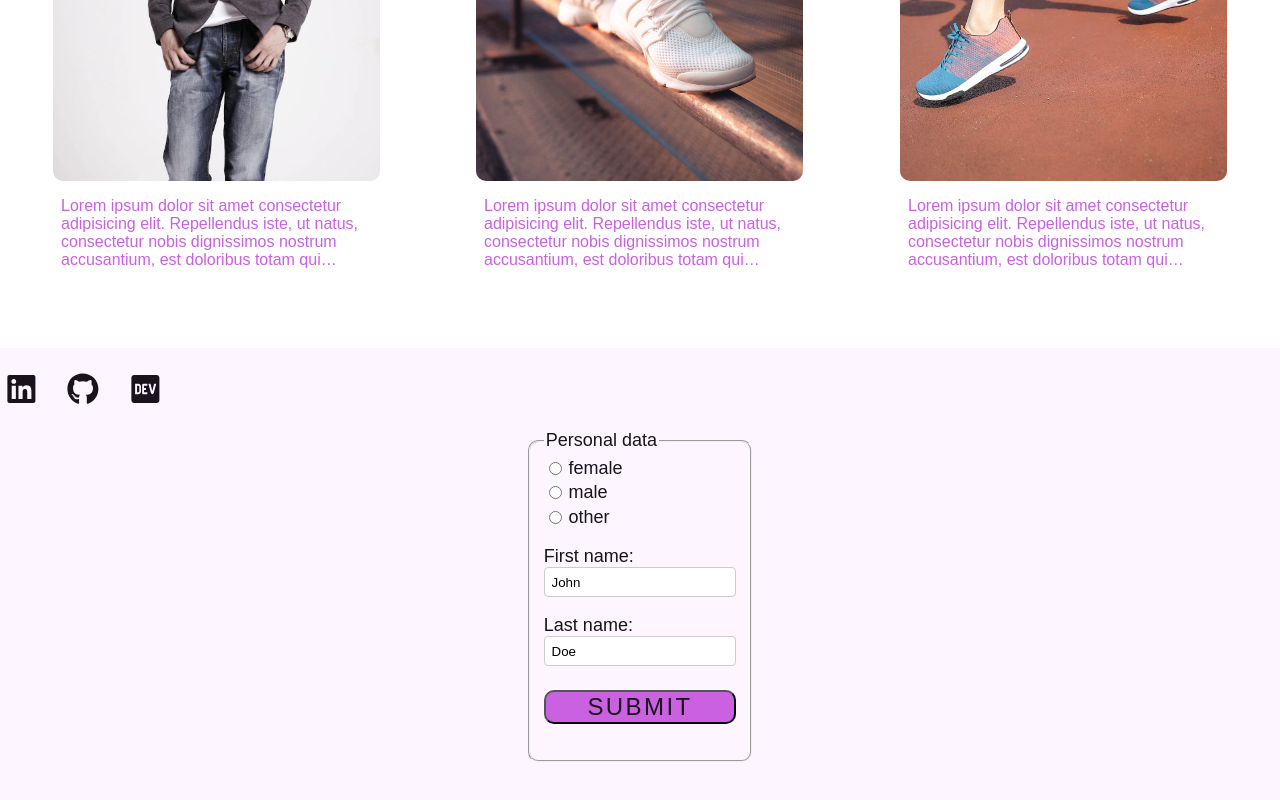
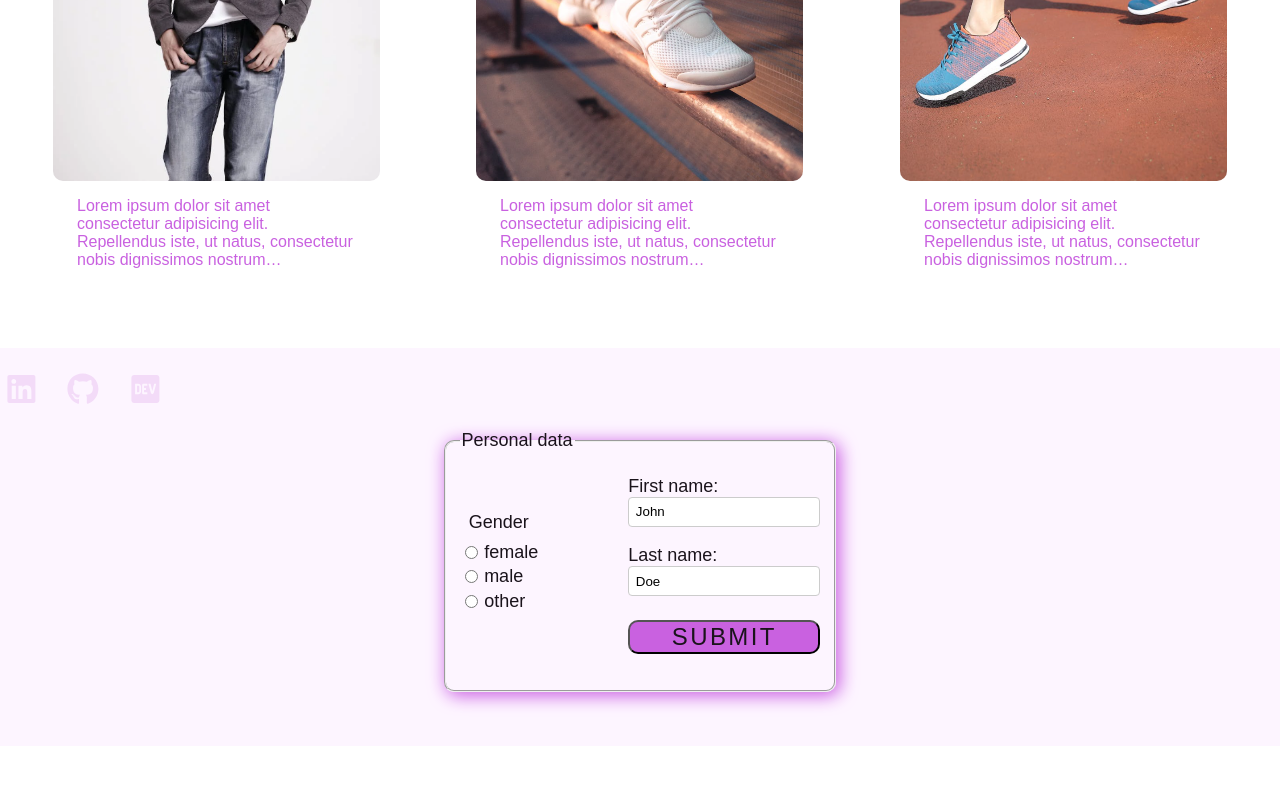
Before and after one commit to spasovags/Vidapp, a Next.js app: page / in a window 1280 px wide. Shown: the part 1012-1812 px from the top of the page. After the commit the page ends 1758 px from the top, so only its background shows below. Built offline with nearby package versions, Linux system fonts and the light colour scheme; a web font is replaced by a local one.

Commit message:
footer changed

```diff
--- a/components/Footer.js
+++ b/components/Footer.js
@@ -33,9 +33,10 @@ const Footer = () => {
         className={`${styles["iconDev"]}`}/>
       </div>
         <form className={`${styles["footer-form"]}`} action="/action.php">
-         <fieldset>
+         <fieldset className={`${styles["footer-fieldset"]}`} >
           <legend>Personal data</legend>
           <div className={`${styles["footer-radio"]}`} >
+           <p>Gender</p>
            <input type="radio" id="female" name="gender" value="female"/>
            <label for="female">female</label>
            <input type="radio" id="m" name="gender" value="male"/>
--- a/styles/Card.module.css
+++ b/styles/Card.module.css
@@ -25,6 +25,8 @@
     overflow: hidden;
     margin-top: 1em;
     margin-bottom: 0px;
+    margin-left: 1em;
+    margin-right: 1em;
 }
 .photoCont{
   width: 100%;
--- a/styles/Footer.module.css
+++ b/styles/Footer.module.css
@@ -12,7 +12,7 @@
 }
 .footer-sm-icons{
     font-size:xx-large;
-    color: var(--text-footer);
+    color: white;
     display: flex;
     align-items: center;
     justify-content: center;
@@ -45,19 +45,17 @@
 @keyframes smIconAnim {
     from {
         left: -90%;
+        color: white;
     }
     to {
         left: 100%;
+        color: var(--brand);
     }
 }
 
 .footer-form{
     margin-bottom: 3em;
     font-family: 'Stick No Bills', sans-serif;
-    display: flex;
-    flex-direction: column;
-    align-items: flex-start;
-    justify-content: center;
     color: var(--text-footer);
     font-size: large;
 }
@@ -66,11 +64,9 @@
     flex-direction: column;
     align-items: flex-start;
     justify-content: center;
-
 }
 .footer-typetext label{
     margin-top: 1em;
-
 }
 .footer-typetext input[type=text]{
     padding: 0.5em;
@@ -101,10 +97,33 @@
     justify-items: start;
     align-content: center;
     gap: 0.2em;
+    margin-bottom: 1em;
+}
+.footer-radio p{
+    grid-column: 1/3;
+    text-align: center;
+    margin: 0.3em auto;
 }
 .footer-form input[type=radio] {
     margin-top: 0;
 }
 .footer-form fieldset{
     border-radius: 10px;
+    box-shadow: 3px 3px 1em var(--brand), 3px 3px 1em var(--surface1);
 }
+.footer-fieldset{
+    display: flex;
+    flex-direction: column;
+    align-items: flex-start;
+    justify-content: center;
+}
+
+/*media queries*/
+@media (min-width: 600px) {
+    .footer-fieldset{
+        flex-direction: row;
+        align-items: center;
+        justify-content: space-between;
+        gap: 5em;
+    }
+}
```
